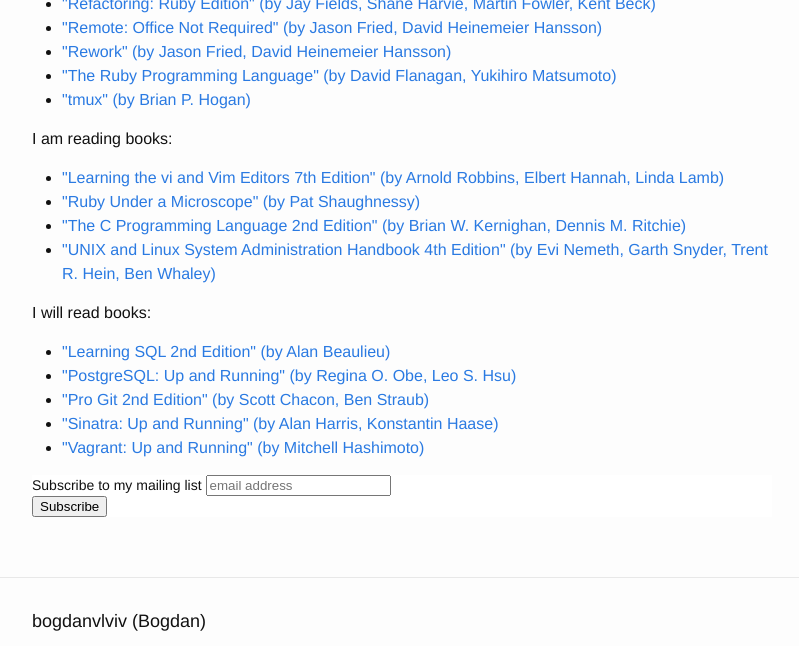
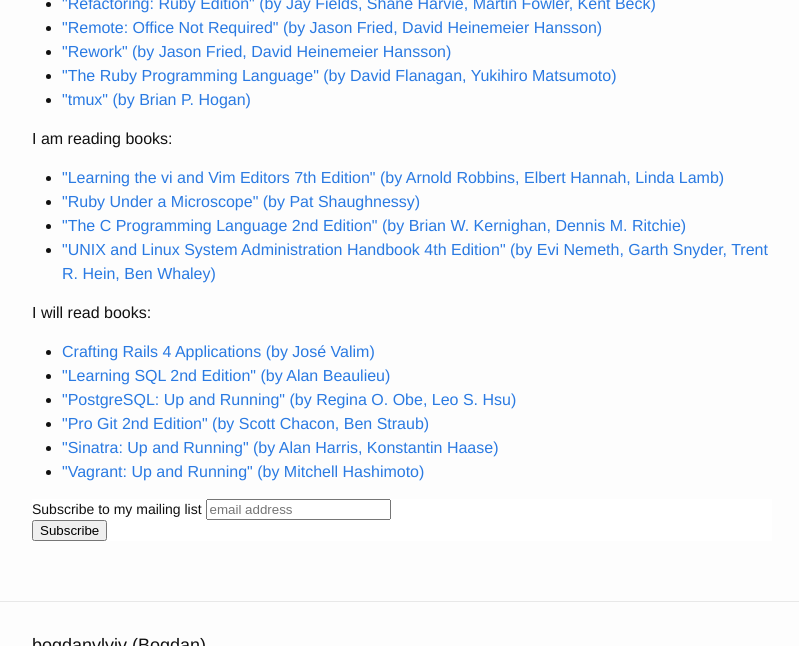
Before and after one commit to crowdpro3/bogdanvlviv.github.io, a Jekyll site: the page built from about.html, in a window 1280 px wide and 900 px high, scrolled down 591 px, cut to the strip 0-646 px from the top of the window. Shown: the whole strip, without its empty margins (238-1037 px from the left). Built offline with Jekyll 4.4.1, drawn with Linux system fonts in a browser that asks for light colours; comment, search, counter and statistics services are not loaded.

Commit message:
Add book "Crafting Rails 4 Applications"

```diff
--- a/about.html
+++ b/about.html
@@ -121,6 +121,11 @@
 </p>
 <ul>
   <li>
+    <a href="https://pragprog.com/book/jvrails2/crafting-rails-4-applications" target="_blank">
+      Crafting Rails 4 Applications (by  José Valim)
+    </a>
+  </li>
+  <li>
     <a href="http://shop.oreilly.com/product/9780596520847.do" target="_blank">
       "Learning SQL 2nd Edition" (by Alan Beaulieu)
     </a>
```
